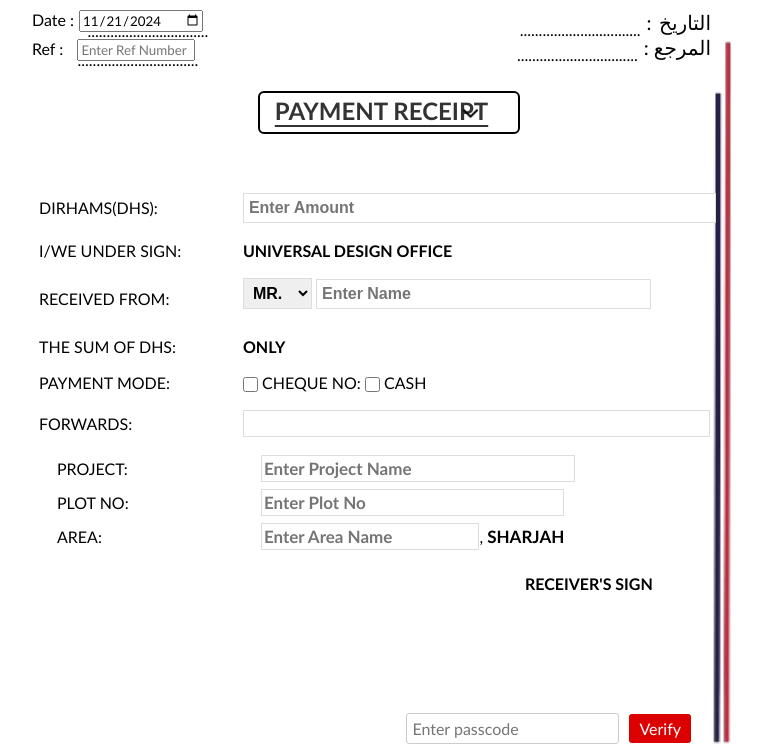
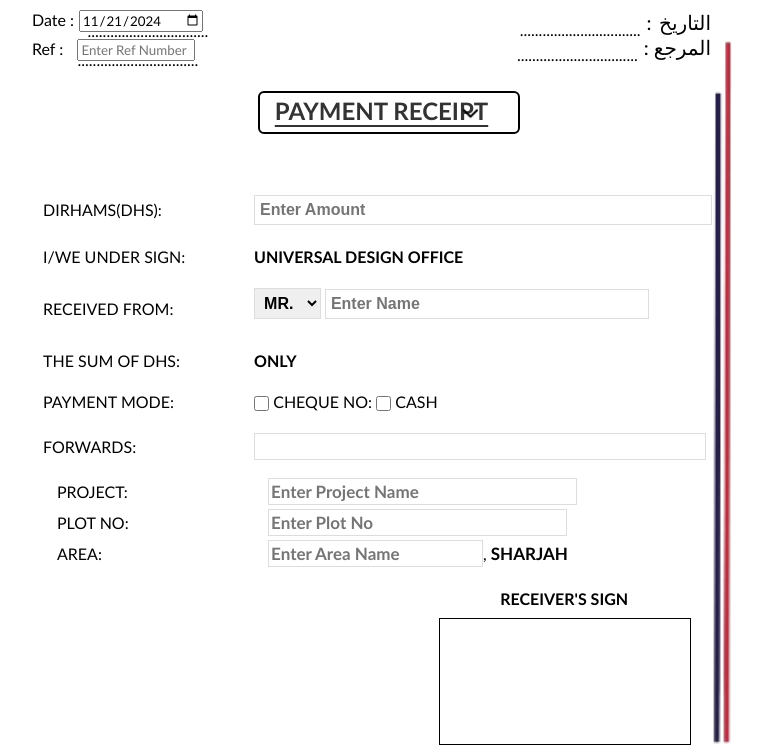
Before and after one commit to mohamedjamilirfan/UNO-Payment-Receipt-Form, a plain HTML site: page index.html in a window 1280 px wide. Shown: the part 212-959 px from the top of the page, without its empty margins (258-1021 px from the left). Drawn offline with Linux system fonts and the light colour scheme.

Commit message:
css modify

```diff
--- a/style.css
+++ b/style.css
@@ -177,7 +177,7 @@ p {
 }
 
 .details-table td {
-  padding: 7px;
+  padding: 11px;
   border: none;
 }
 
@@ -194,16 +194,17 @@ p {
 
 .signature p {
   text-align: center;
-  width: 31%;
+  width: 38.5%;
 }
 
 .signature-box {
-  width: 202px;
-  height: 100px;
+  width: 250px;
+  height: 125px;
   margin-top: 10px; /* Ensure a white background */
   background-size: contain; /* Adjust image size to fit */
   background-repeat: no-repeat; /* Prevent tiling */
   background-position: center; /* Center the image */
+  border: 1px solid black;
 }
 
 #uploading-signature img {
@@ -295,5 +296,5 @@ footer {
 #upload-container {
   display: flex;
   justify-content: center;
-  gap: 22px;
+  gap: 48.5px;
 }
```
